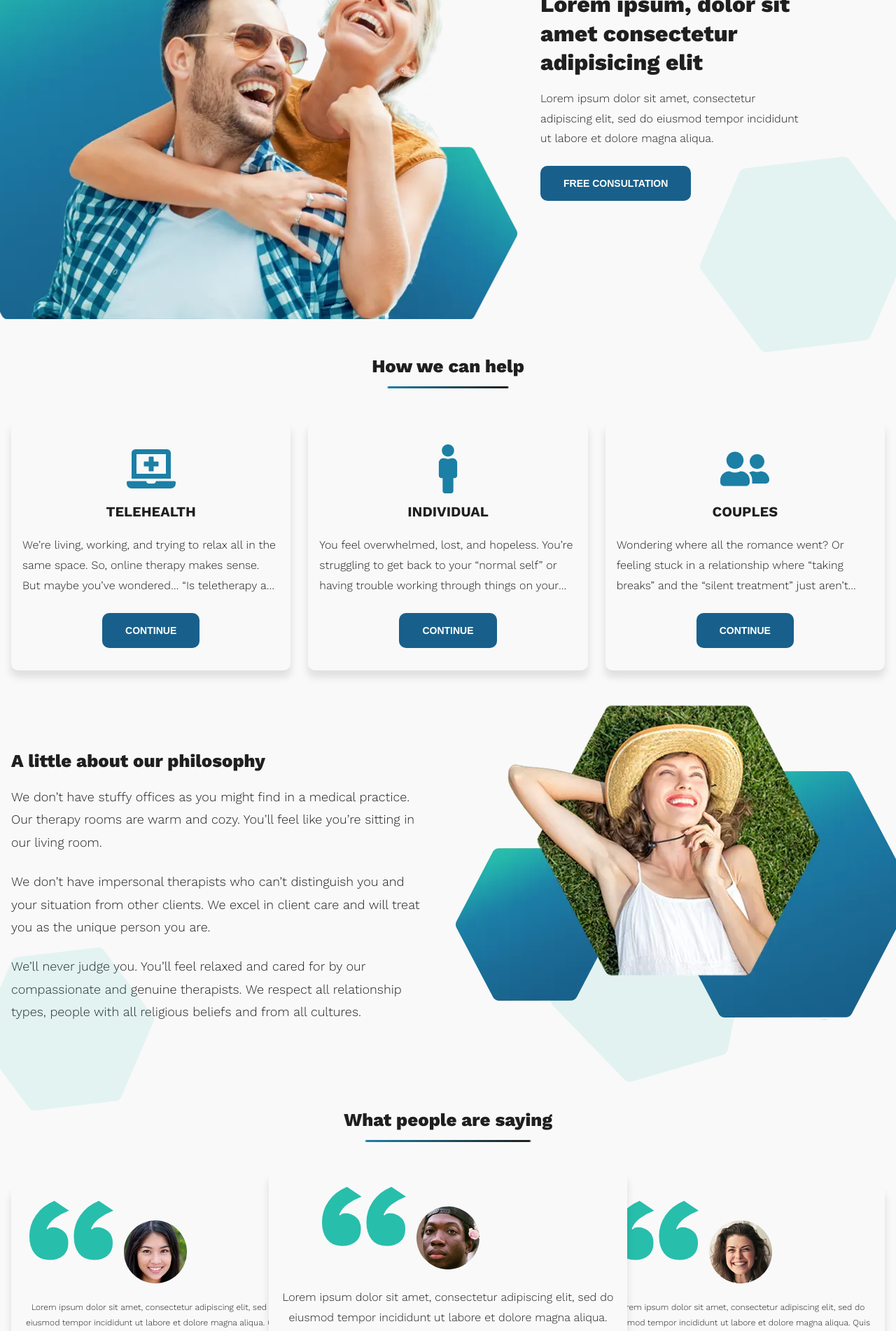
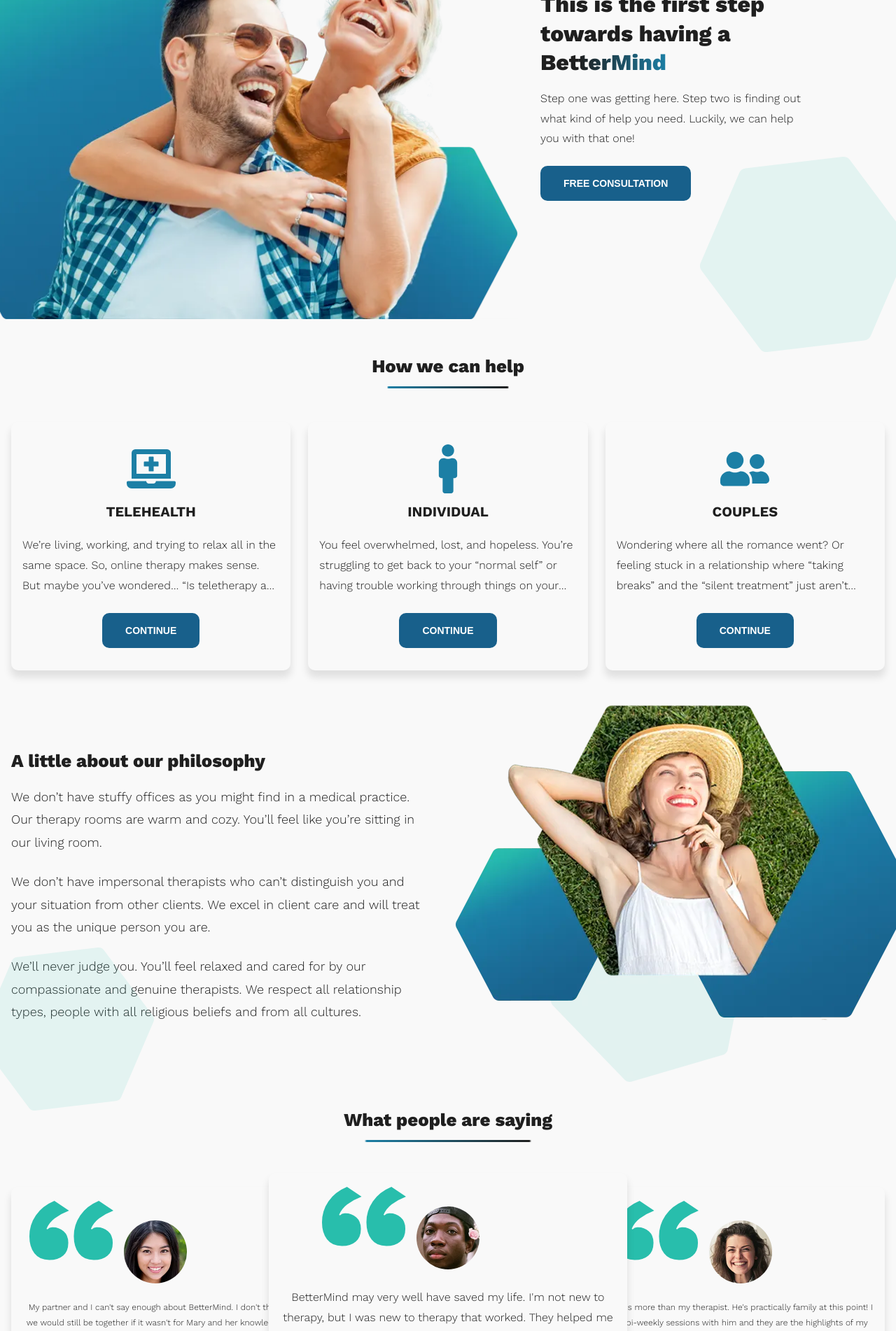
Before and after one commit to jpwallace22/BetterMind, a Next.js app: page / in a window 1280 px wide. Shown: the part 200-2102 px from the top of the page at 70% size. Built offline with nearby package versions, Linux system fonts and the light colour scheme; a web font is replaced by a local one.

Commit message:
add content to homepage

```diff
--- a/pages/api/hello.js
+++ /dev/null
@@ -1,5 +0,0 @@
-// Next.js API route support: https://nextjs.org/docs/api-routes/introduction
-
-export default function handler(req, res) {
-  res.status(200).json({ name: 'John Doe' })
-}
--- a/pages/index.js
+++ b/pages/index.js
@@ -32,11 +32,10 @@
       <main className="homepage grid">
         <div className="hero-content px-1">
           <h2 className="hero">
-            Lorem ipsum, dolor sit amet consectetur adipisicing elit
+            This is the first step towards having a <span className="gradient-text">BetterMind</span>
           </h2>
           <p>
-            Lorem ipsum dolor sit amet, consectetur adipiscing elit, sed do
-            eiusmod tempor incididunt ut labore et dolore magna aliqua.
+            Step one was getting here. Step two is finding out what kind of help you need. Luckily, we can help you with that one!
           </p>
           <Button to="/contact/#consultation-form" className="mx-auto hero-cta">
             Free Consultation
@@ -76,9 +75,7 @@
                 name="Anita Brown"
                 handleClick={handleClick}
               >
-                Lorem ipsum dolor sit amet, consectetur adipiscing elit, sed do
-                eiusmod tempor incididunt ut labore et dolore magna aliqua. Quis
-                ipsum sus
+                My partner and I can't say enough about BetterMind. I don't think we would still be together if it wasn't for Mary and her knowledge.
               </Testimonial>
               <Testimonial
                 src="/images/testimonial-image-2.webp"
@@ -87,9 +84,7 @@
                 handleClick={handleClick}
                 className="center"
               >
-                Lorem ipsum dolor sit amet, consectetur adipiscing elit, sed do
-                eiusmod tempor incididunt ut labore et dolore magna aliqua. Quis
-                ipsum sus
+                BetterMind may very well have saved my life. I'm not new to therapy, but I was new to therapy that worked. They helped me realize that there is nothing wrong with me.
               </Testimonial>
               <Testimonial
                 src="/images/testimonial-image-3.webp"
@@ -97,9 +92,7 @@
                 name="Jen Sasse"
                 handleClick={handleClick}
               >
-                Lorem ipsum dolor sit amet, consectetur adipiscing elit, sed do
-                eiusmod tempor incididunt ut labore et dolore magna aliqua. Quis
-                ipsum sus
+                Jeff is more than my therapist. He's practically family at this point! I do bi-weekly sessions with him and they are the highlights of my month every month.
               </Testimonial>
             </section>
 
--- a/styles/globals.css
+++ b/styles/globals.css
@@ -103,6 +103,16 @@
   -webkit-line-clamp: 3; /* number of lines to show */
   line-clamp: 3; /* number of lines to show */
   -webkit-box-orient: vertical;
+}
+.gradient-text {
+  background: linear-gradient(
+    -90deg,
+    rgba(28, 127, 165, 1) 0%,
+    rgba(31, 31, 31, 1) 70%
+  );
+  background-clip: text;
+  -webkit-background-clip: text;
+  -webkit-text-fill-color: transparent;
 }
 
 /**********************
```
